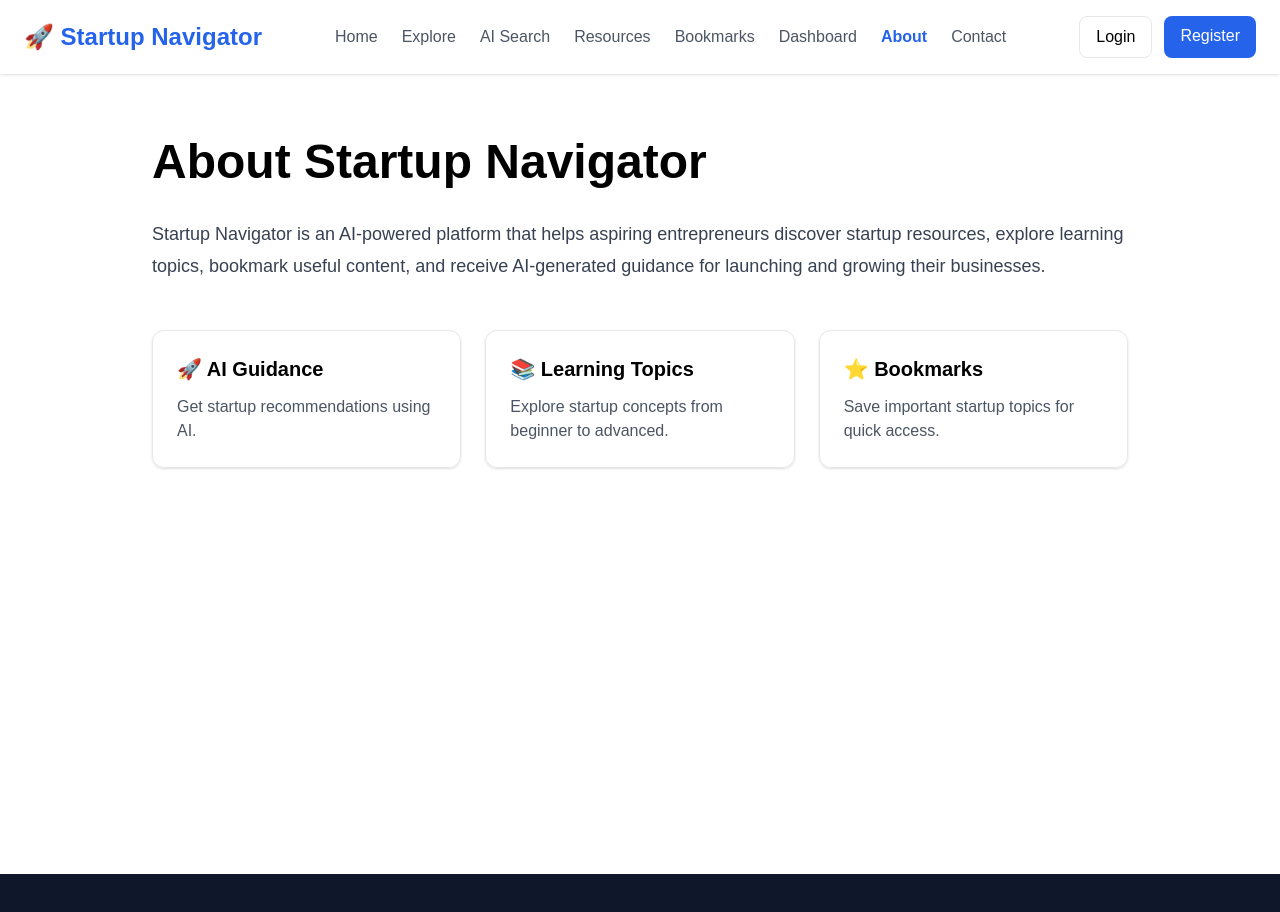
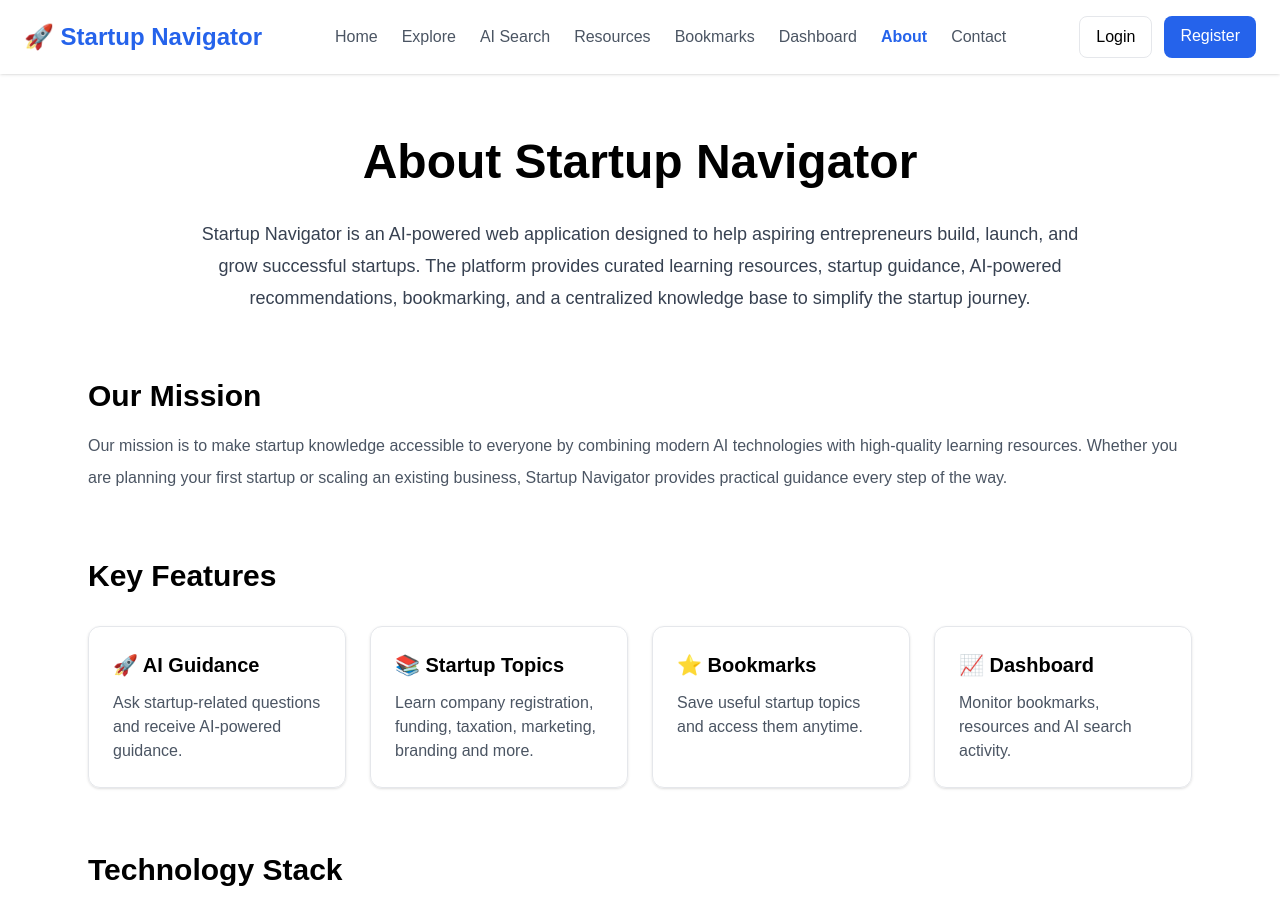
Before and after one commit to prem0372/startup-navigator, a React (Vite) app in the folder frontend/: page /about in a window 1280 px wide. Shown: the top 912 px of the page. Built offline with nearby package versions, Linux system fonts and the light colour scheme.

Commit message:
Complete UI improvements, About page and startup resources

```diff
--- a/frontend/src/pages/About.tsx
+++ b/frontend/src/pages/About.tsx
@@ -1,51 +1,119 @@
 function About() {
   return (
-    <main className="mx-auto max-w-5xl px-6 py-16">
+    <main className="mx-auto max-w-6xl px-6 py-16">
 
-      <h1 className="text-5xl font-bold">
+      <h1 className="text-5xl font-bold text-center">
         About Startup Navigator
       </h1>
 
-      <p className="mt-8 text-lg text-gray-700 leading-8">
-        Startup Navigator is an AI-powered platform that helps aspiring
-        entrepreneurs discover startup resources, explore learning topics,
-        bookmark useful content, and receive AI-generated guidance for
-        launching and growing their businesses.
+      <p className="mx-auto mt-8 max-w-4xl text-center text-lg leading-8 text-gray-700">
+        Startup Navigator is an AI-powered web application designed to help
+        aspiring entrepreneurs build, launch, and grow successful startups.
+        The platform provides curated learning resources, startup guidance,
+        AI-powered recommendations, bookmarking, and a centralized knowledge
+        base to simplify the startup journey.
       </p>
 
-      <div className="mt-12 grid gap-6 md:grid-cols-3">
+      {/* Mission */}
+
+      <section className="mt-16">
+        <h2 className="text-3xl font-bold">
+          Our Mission
+        </h2>
+
+        <p className="mt-4 text-gray-600 leading-8">
+          Our mission is to make startup knowledge accessible to everyone by
+          combining modern AI technologies with high-quality learning resources.
+          Whether you are planning your first startup or scaling an existing
+          business, Startup Navigator provides practical guidance every step
+          of the way.
+        </p>
+      </section>
+
+      {/* Features */}
+
+      <section className="mt-16">
+
+        <h2 className="text-3xl font-bold mb-8">
+          Key Features
+        </h2>
+
+        <div className="grid gap-6 md:grid-cols-2 lg:grid-cols-4">
 
           <div className="rounded-xl border p-6 shadow">
-          <h2 className="text-xl font-bold">
+            <h3 className="text-xl font-bold">
               🚀 AI Guidance
-          </h2>
+            </h3>
 
             <p className="mt-3 text-gray-600">
-            Get startup recommendations using AI.
+              Ask startup-related questions and receive AI-powered guidance.
             </p>
           </div>
 
           <div className="rounded-xl border p-6 shadow">
-          <h2 className="text-xl font-bold">
-            📚 Learning Topics
-          </h2>
+            <h3 className="text-xl font-bold">
+              📚 Startup Topics
+            </h3>
 
             <p className="mt-3 text-gray-600">
-            Explore startup concepts from beginner to advanced.
+              Learn company registration, funding, taxation, marketing,
+              branding and more.
             </p>
           </div>
 
           <div className="rounded-xl border p-6 shadow">
-          <h2 className="text-xl font-bold">
+            <h3 className="text-xl font-bold">
               ⭐ Bookmarks
-          </h2>
+            </h3>
 
             <p className="mt-3 text-gray-600">
-            Save important startup topics for quick access.
+              Save useful startup topics and access them anytime.
+            </p>
+          </div>
+
+          <div className="rounded-xl border p-6 shadow">
+            <h3 className="text-xl font-bold">
+              📈 Dashboard
+            </h3>
+
+            <p className="mt-3 text-gray-600">
+              Monitor bookmarks, resources and AI search activity.
             </p>
           </div>
 
         </div>
+
+      </section>
+
+      {/* Tech Stack */}
+
+      <section className="mt-16">
+
+        <h2 className="text-3xl font-bold">
+          Technology Stack
+        </h2>
+
+        <div className="mt-6 rounded-xl border bg-slate-50 p-6">
+
+          <ul className="space-y-3 text-gray-700">
+
+            <li>✅ React + TypeScript</li>
+
+            <li>✅ Tailwind CSS</li>
+
+            <li>✅ FastAPI</li>
+
+            <li>✅ SQLite Database</li>
+
+            <li>✅ JWT Authentication</li>
+
+            <li>✅ AI Powered Search</li>
+
+          </ul>
+
+        </div>
+
+      </section>
 
     </main>
   );
```
Also changed, not shown: 1 other file (tests, documents, lock files or other folders). Lines whose indentation alone changed are shown as unchanged.
